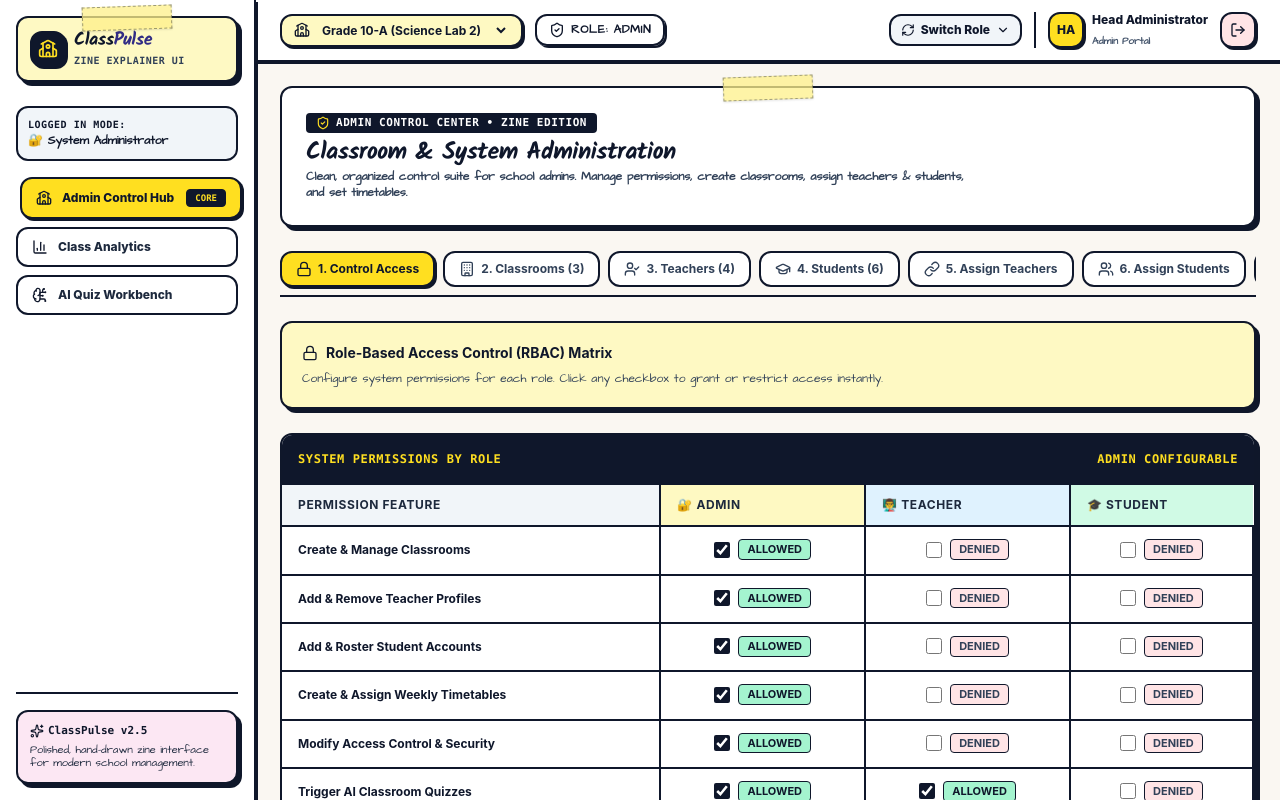
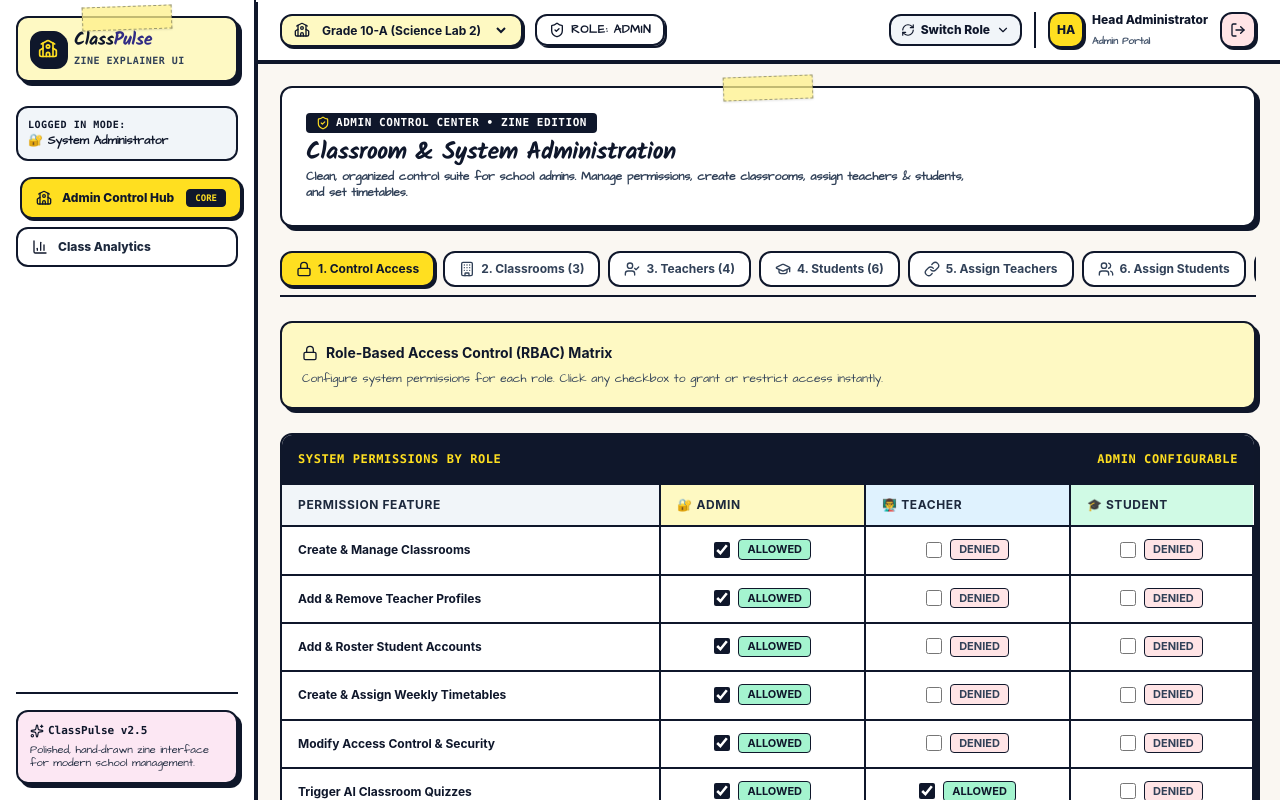
Before and after one commit to NINJA981/classpulse, a React (Vite) app: page / in a window 1280 px wide. Built offline with nearby package versions, Linux system fonts and the light colour scheme.

Commit message:
fix: remove AI Quiz Workbench from Admin navigation

```diff
--- a/src/App.jsx
+++ b/src/App.jsx
@@ -19,7 +19,7 @@ const MainContent = () => {
       {activeTab === 'teacher-dash' && <TeacherDashboard />}
       {activeTab === 'student-dash' && <StudentDashboard />}
       {activeTab === 'analytics' && <AnalyticsView />}
-      {activeTab === 'quiz' && <QuizWorkbench />}
+      {activeTab === 'quiz' && (userRole === 'admin' ? <ManagementView /> : <QuizWorkbench />)}
       {activeTab === 'projector' && <ProjectorKiosk />}
     </main>
   );
--- a/src/components/Sidebar.jsx
+++ b/src/components/Sidebar.jsx
@@ -21,8 +21,7 @@ export const Sidebar = () => {
   // Navigation items based on logged in role
   const adminNavItems = [
     { id: 'management', label: 'Admin Control Hub', icon: School, badge: 'CORE' },
-    { id: 'analytics', label: 'Class Analytics', icon: BarChart3 },
-    { id: 'quiz', label: 'AI Quiz Workbench', icon: BrainCircuit }
+    { id: 'analytics', label: 'Class Analytics', icon: BarChart3 }
   ];
 
   const teacherNavItems = [
```
